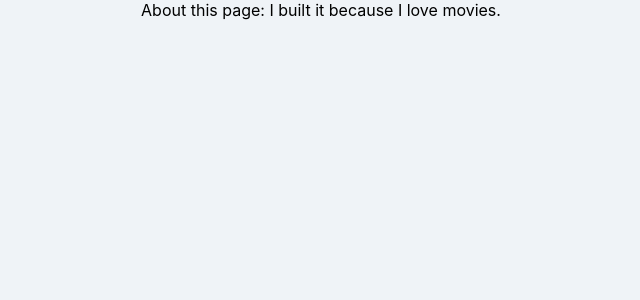
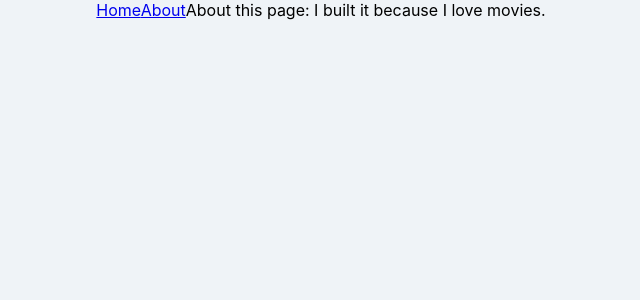
Before and after one commit to seommin/movie_app, a React (Create React App) app: page /#/about in a window 1280 px wide. Shown: the top 300 px of the page, without its empty margins (319-959 px from the left). Built offline with nearby package versions, Linux system fonts and the light colour scheme.

Commit message:
#6.2 Building the Navigation

```diff
--- a/src/App.js
+++ b/src/App.js
@@ -2,10 +2,12 @@ import React from 'react';
 import { HashRouter, Route } from 'react-router-dom';
 import Home from './routes/Home';
 import About from './routes/About';
+import Navigation from './components/Navigation';
 
 function App() {
   return (
     <HashRouter>
+      <Navigation />
       <Route path="/" exact={true} component={Home} />
       <Route path="/about" component={About} />
     </HashRouter>
--- /dev/null
+++ b/src/components/Navigation.js
@@ -0,0 +1,13 @@
+import React from 'react';
+import { Link } from 'react-router-dom';
+
+function Navigation() {
+  return (
+    <div>
+      <Link to="/">Home</Link>
+      <Link to="/about">About</Link>
+    </div>
+  );
+}
+
+export default Navigation;
```
